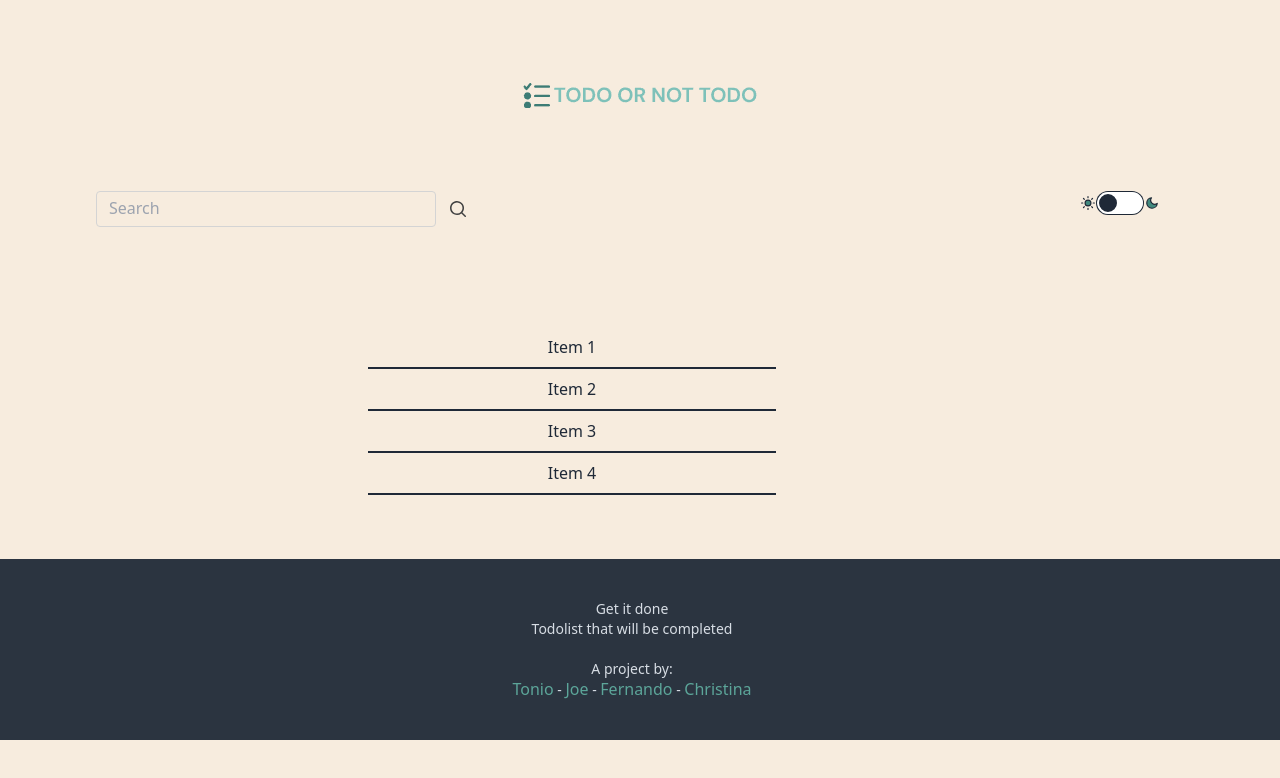
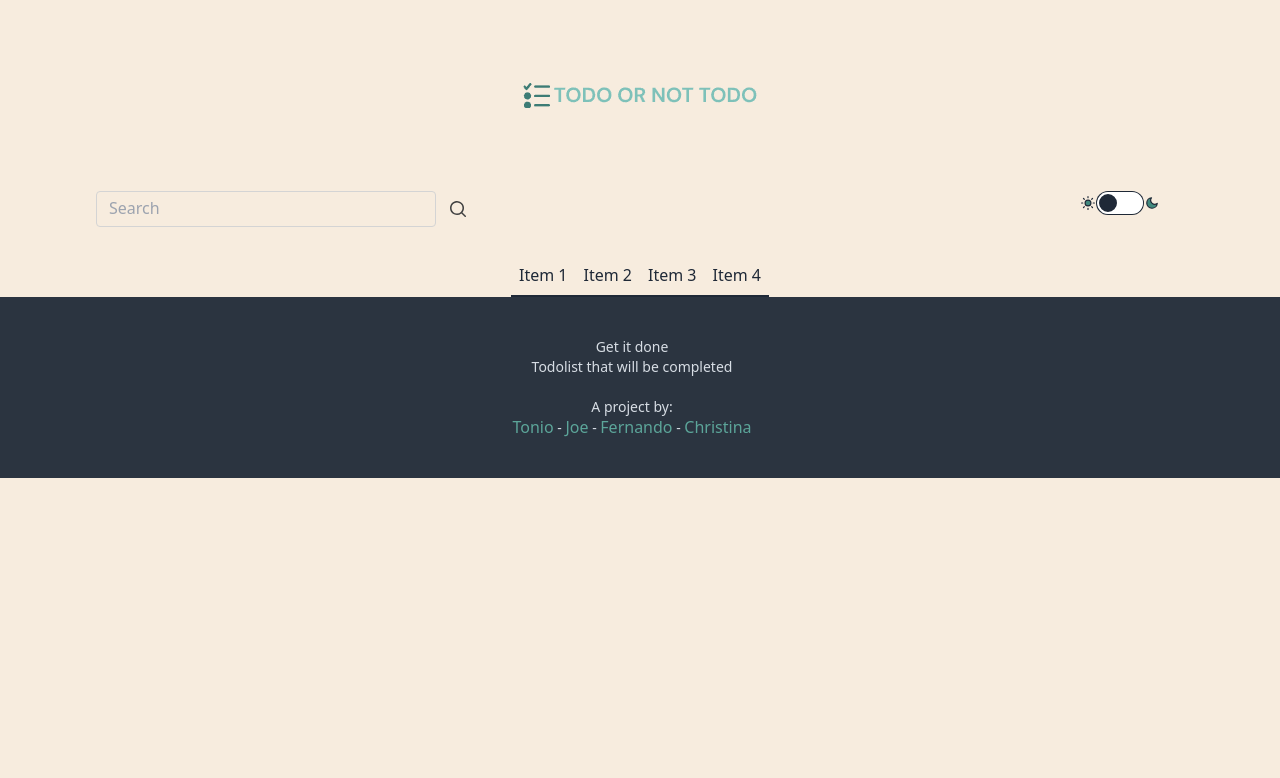
Before and after one commit to Bepixeled/todo-react, a React (Vite) app: page / in a window 1280 px wide. Shown: the top 778 px of the page. Built offline with nearby package versions, Linux system fonts and the light colour scheme.

Commit message:
Change todo list layout

```diff
--- a/src/components/TodoList.jsx
+++ b/src/components/TodoList.jsx
@@ -23,8 +23,8 @@ const TodoList = () => {
   };
 
   return (
-    <div className="rounded overflow-hidden max-w-xl mx-auto mt-8 pt-6 pb-8 mb-4">
-      <ol className="justify-center flex-col items-center m-4">
+    <div className="flex justify-center">
+      <ol className="flex w-[8/12] sm:w-[9/12] md:w-[8/12] ">
         {todoItems.map((item) => {
           return (
             <Listitem key={item.id} item={item} createNew={createDefaultItem} />
```
